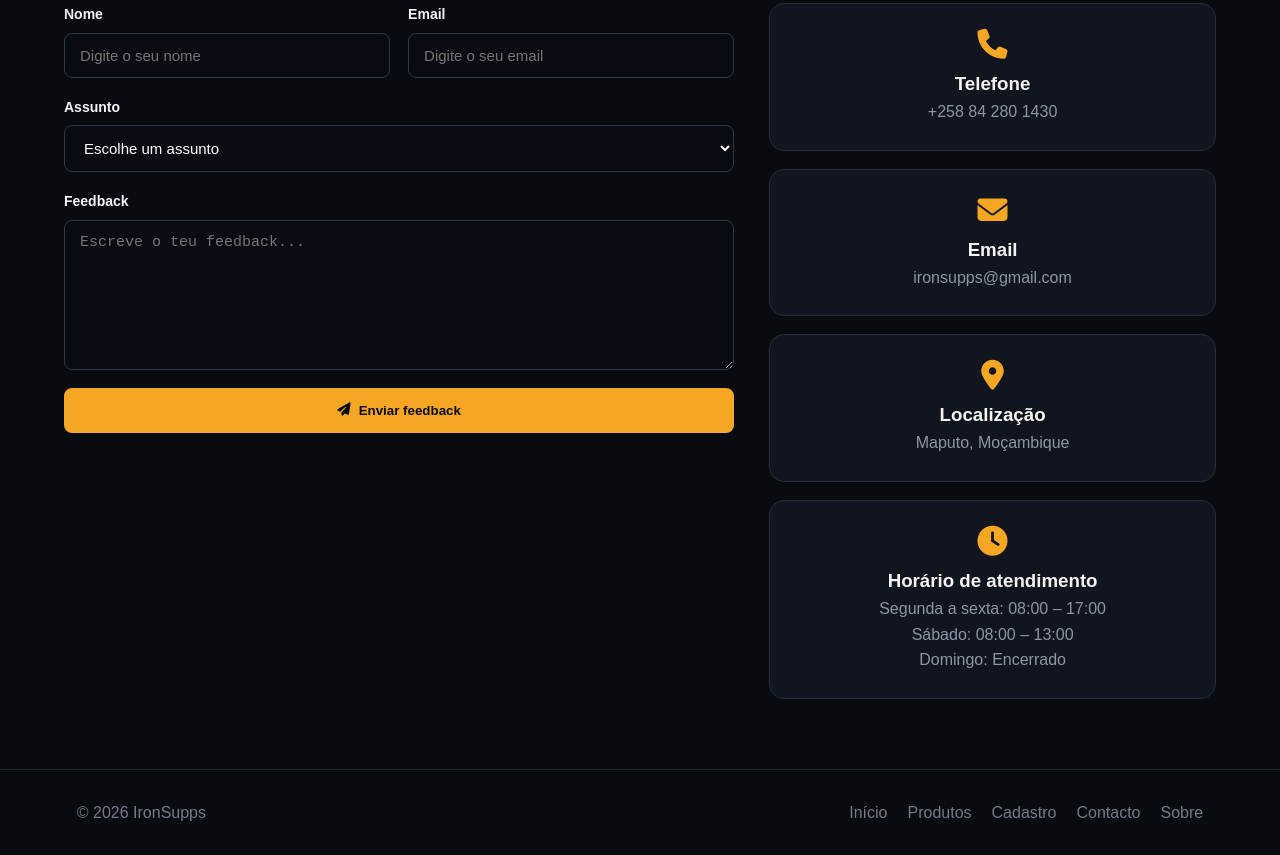
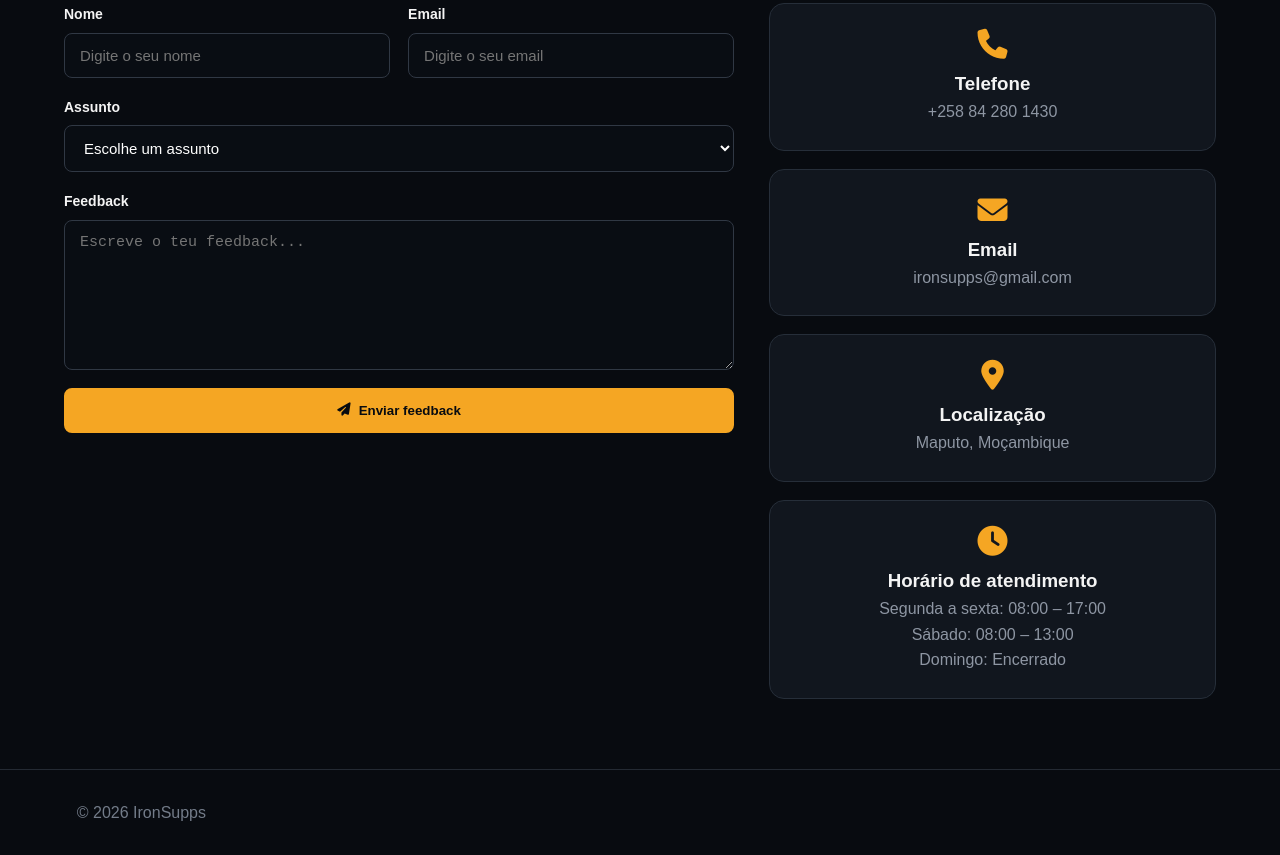
Before and after one commit to paulinocintura5-pixel/IRON-SUPPS, a plain HTML site: page contacto.html in a window 1280 px wide. Shown: the part 343-1198 px from the top of the page. Drawn offline with Linux system fonts and the light colour scheme.

Commit message:
Update contacto.html

```diff
--- a/contacto.html
+++ b/contacto.html
@@ -313,31 +313,6 @@
             © 2026 IronSupps
         </div>
 
-
-        <div class="footer-links">
-
-            <a href="index .html">
-                Início
-            </a>
-
-            <a href="produtos.html">
-                Produtos
-            </a>
-
-            <a href="cadastro.html">
-                Cadastro
-            </a>
-
-            <a href="contacto.html">
-                Contacto
-            </a>
-
-            <a href="sobre.html">
-                Sobre
-            </a>
-
-        </div>
-
     </footer>
 
 
```
